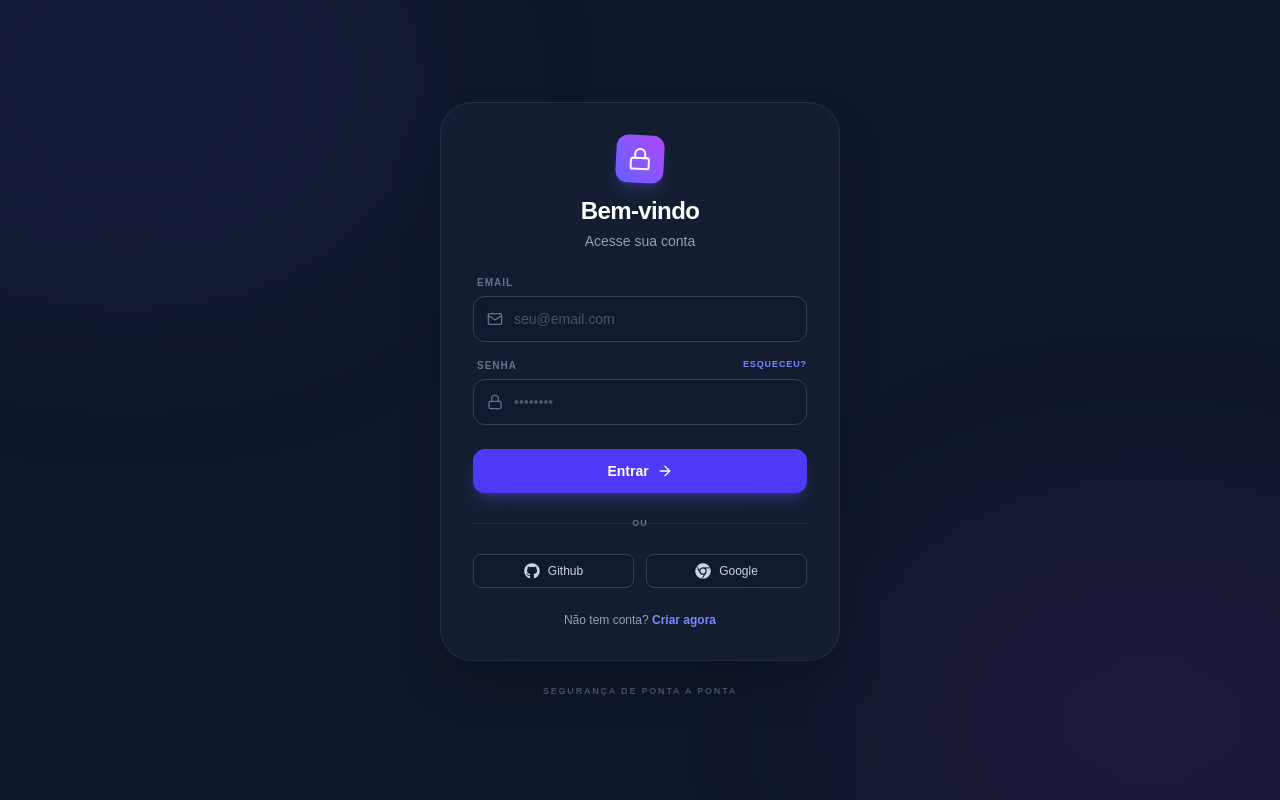
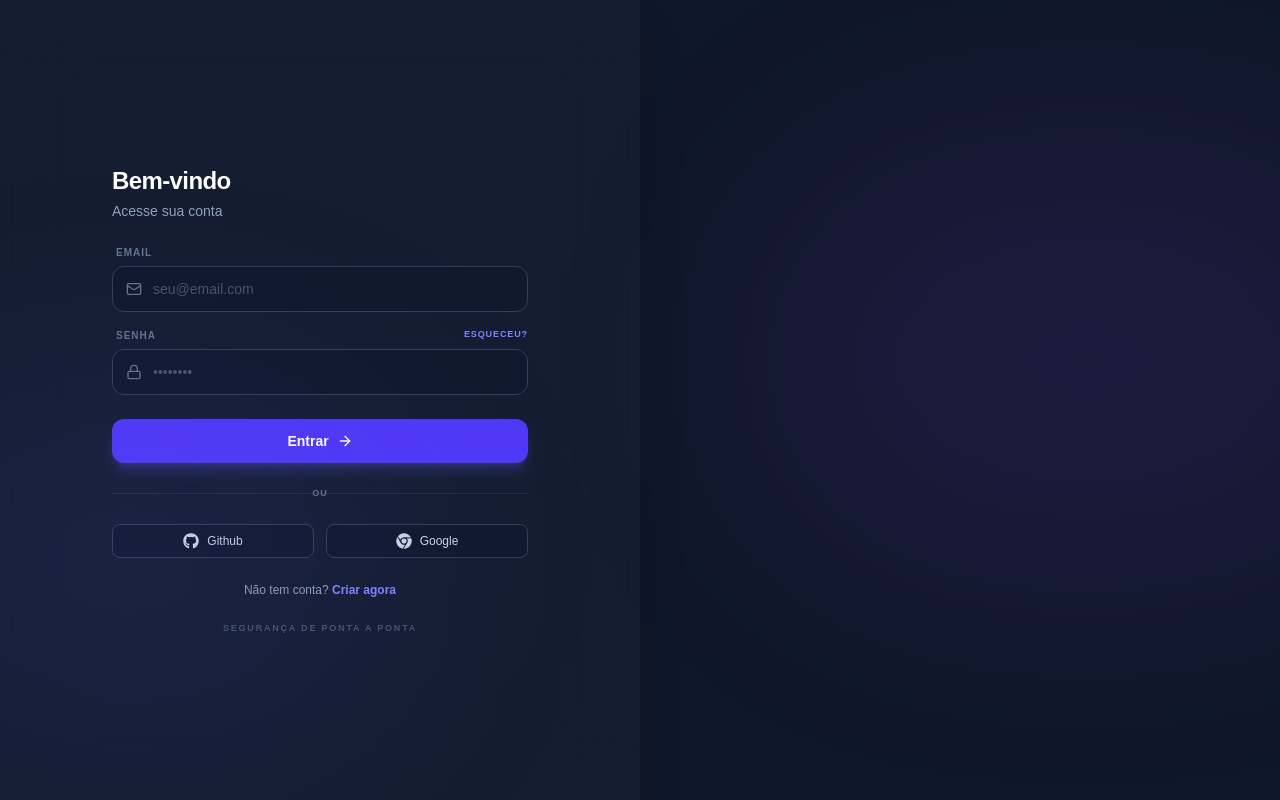
Before and after one commit to Miguel-Aleixo/Chat-Online, a Next.js app in the folder frontend/: page /auth/login in a window 1280 px wide. Built offline with nearby package versions, Linux system fonts and the light colour scheme.

Commit message:
MEXENDO EM LAYOUT

```diff
--- a/frontend/app/(home)/auth/cadastro/page.tsx
+++ b/frontend/app/(home)/auth/cadastro/page.tsx
@@ -92,21 +92,16 @@ export default function Cadastro() {
     }
 
     return (
-        <main className="min-h-screen bg-[#0f172a] bg-[radial-gradient(ellipse_at_top,var(--tw-gradient-stops))] from-slate-900 via-slate-900 to-black flex items-center justify-center px-4 py-6 relative overflow-hidden">
+        <main className="min-h-screen bg-[#0f172a] bg-[radial-gradient(ellipse_at_top,var(--tw-gradient-stops))] from-slate-900 via-slate-900 to-black flex items-center justify-between relative overflow-hidden">
 
-            {/* BACKGROUND DECORATION */}
-            <div className="absolute inset-0 overflow-hidden pointer-events-none">
-                <div className="absolute top-[20%] -right-[10%] w-[50%] h-[50%] bg-purple-500/10 rounded-full blur-[120px]"></div>
-                <div className="absolute bottom-[10%] -left-[10%] w-[40%] h-[40%] bg-indigo-500/10 rounded-full blur-[120px]"></div>
-            </div>
+                <div className="md:w-[50vw] flex flex-col justify-center w-full relative h-screen md:bg-slate-800/40 backdrop-blur-2xl p-6 md:p-8  md:shadow-2xl">
 
-            <div className="w-full max-w-105 relative">
                     {/* CARD */}
-                <div className="md:bg-slate-800/40 backdrop-blur-2xl md:border border-slate-700/50 p-6 md:p-8 md:rounded-[2.5rem] md:shadow-2xl">
+                    <div className="px-20">
 
                         {/* HEADER */}
-                    <div className="text-center mb-6">
-                        <div className="inline-flex items-center justify-center w-14 h-14 rounded-2xl bg-linear-to-tr from-purple-500 to-indigo-500 shadow-lg shadow-purple-500/20 mb-3 -rotate-3">
+                        <div className="text-center md:text-left mb-6">
+                            <div className="md:hidden inline-flex items-center justify-center w-14 h-14 rounded-2xl bg-linear-to-tr from-purple-500 to-indigo-500 shadow-lg shadow-purple-500/20 mb-3 -rotate-3">
                                 <UserPlus className="w-7 h-7 text-white" />
                             </div>
                             <h1 className="text-2xl font-bold text-white tracking-tight">Criar conta</h1>
@@ -114,7 +109,7 @@ export default function Cadastro() {
                         </div>
 
                         {/* FORM */}
-                    <form onSubmit={cadastrar} className="flex flex-col gap-3.5">
+                        <form onSubmit={cadastrar} className="flex flex-col gap-3.5 w-full">
 
                             {/* NOME */}
                             <div className="flex flex-col gap-1.5">
@@ -206,6 +201,12 @@ export default function Cadastro() {
                     </p>
                 </div>
 
+            {/* BACKGROUND DECORATION */}
+            <div className="absolute inset-0 overflow-hidden pointer-events-none">
+                <div className="absolute top-[20%] -right-[10%] w-[50%] h-[50%] bg-purple-500/10 rounded-full blur-[120px]"></div>
+                <div className="absolute bottom-[10%] -left-[10%] w-[40%] h-[40%] bg-indigo-500/10 rounded-full blur-[120px]"></div>
+            </div>
+
         </main>
     )
 }
--- a/frontend/app/(home)/auth/login/page.tsx
+++ b/frontend/app/(home)/auth/login/page.tsx
@@ -10,6 +10,7 @@ import { FaChrome, FaGithub } from "react-icons/fa"
 
 // TOAST
 import toast from "react-hot-toast"
+import Image from "next/image"
 
 export default function Login() {
 
@@ -76,29 +77,29 @@ export default function Login() {
     }
 
     return (
-        <main className="min-h-screen bg-[#0f172a] bg-[radial-gradient(ellipse_at_top,var(--tw-gradient-stops))] from-slate-900 via-slate-900 to-black flex items-center justify-center px-4 py-6 relative overflow-hidden">
+        <main className="min-h-screen bg-[#0f172a] bg-[radial-gradient(ellipse_at_top,var(--tw-gradient-stops))] from-slate-900 via-slate-900 to-black flex items-center justify-between relative overflow-hidden">
 
-            {/* BACKGROUND */}
-            <div className="absolute inset-0 overflow-hidden pointer-events-none">
-                <div className="absolute -top-[10%] -left-[10%] w-[40%] h-[40%] bg-indigo-500/10 rounded-full blur-[120px]"></div>
-                <div className="absolute -bottom-[10%] -right-[10%] w-[40%] h-[40%] bg-purple-500/10 rounded-full blur-[120px]"></div>
-            </div>
+            <div className="md:w-[50vw] flex flex-col justify-center w-full relative h-screen md:bg-slate-800/40 backdrop-blur-2xl p-6 md:p-8  md:shadow-2xl">
 
-            <div className="w-full max-w-100 relative">
                 {/* CARD */}
-                <div className="md:bg-slate-800/40 backdrop-blur-2xl md:border border-slate-700/50 p-6 md:p-8 md:rounded-4xl md:shadow-2xl">
+                <div className="px-20">
 
                     {/* HEADER */}
-                    <div className="text-center mb-6">
-                        <div className="inline-flex items-center justify-center w-12 h-12 rounded-xl bg-linear-to-tr from-indigo-500 to-purple-500 shadow-lg shadow-indigo-500/20 mb-3 rotate-3">
+                    <div className="text-center md:text-left mb-6">
+                        <div className="md:hidden inline-flex items-center justify-center w-12 h-12 rounded-xl bg-linear-to-tr from-indigo-500 to-purple-500 shadow-lg shadow-indigo-500/20 mb-3 rotate-3">
                             <Lock className="w-6 h-6 text-white" />
                         </div>
-                        <h1 className="text-2xl font-bold text-white tracking-tight">Bem-vindo</h1>
-                        <p className="text-slate-400 text-sm mt-1">Acesse sua conta</p>
+                        <div className="flex justify-between">
+                            <div>
+                                <h1 className="text-2xl font-bold text-white tracking-tight">Bem-vindo</h1>
+                                <p className="text-slate-400 text-sm mt-1">Acesse sua conta</p>
+                            </div>
+
+                        </div>
                     </div>
 
                     {/* FORM */}
-                    <form onSubmit={login} className="flex flex-col gap-4">
+                    <form onSubmit={login} className="flex flex-col gap-4 w-full ">
 
                         {/* EMAIL */}
                         <div className="flex flex-col gap-1.5">
@@ -196,6 +197,12 @@ export default function Login() {
                 </p>
             </div>
 
+            {/* BACKGROUND DECORATION */}
+            <div className="absolute inset-0 overflow-hidden pointer-events-none">
+                <div className="absolute top-[20%] -right-[10%] w-[50%] h-[50%] bg-purple-500/10 rounded-full blur-[120px]"></div>
+                <div className="absolute bottom-[10%] -left-[10%] w-[40%] h-[40%] bg-indigo-500/10 rounded-full blur-[120px]"></div>
+            </div>
+
         </main>
     )
 }
--- a/frontend/app/(home)/page.tsx
+++ b/frontend/app/(home)/page.tsx
@@ -765,11 +765,17 @@ export default function Home() {
 
               <textarea
                 value={text}
+                onKeyDown={(e) => {
+                  if (e.key === "Enter" && !e.shiftKey) {
+                    e.preventDefault();
+                    sendMessage();
+                  }
+                }}
                 onChange={(e) => {
 
                   const value = e.target.value
 
-                  if (value.length <= 50) {
+                  if (value.length <= 200) {
                     setText(value)
                   }
 
@@ -784,7 +790,7 @@ export default function Home() {
                 }
               />
 
-              <span className="relative text-xs right-10">{(50 - text.length) === 50 ? '' : (50 - text.length)}</span>
+              <span className="relative text-xs right-10">{(50 - text.length) === 200 ? '' : (200 - text.length)}</span>
 
               <button
                 onMouseDown={(e) => {
@@ -801,7 +807,7 @@ export default function Home() {
                 }}
 
                 onTouchStart={(e) => {
-                  e.preventDefault() // 🔥 evita duplicação com mouse
+                  e.preventDefault()
                   startRecording()
                 }}
 
```
Also changed, not shown: 1 other file (tests, documents, lock files or other folders). Lines whose indentation alone changed are shown as unchanged.
